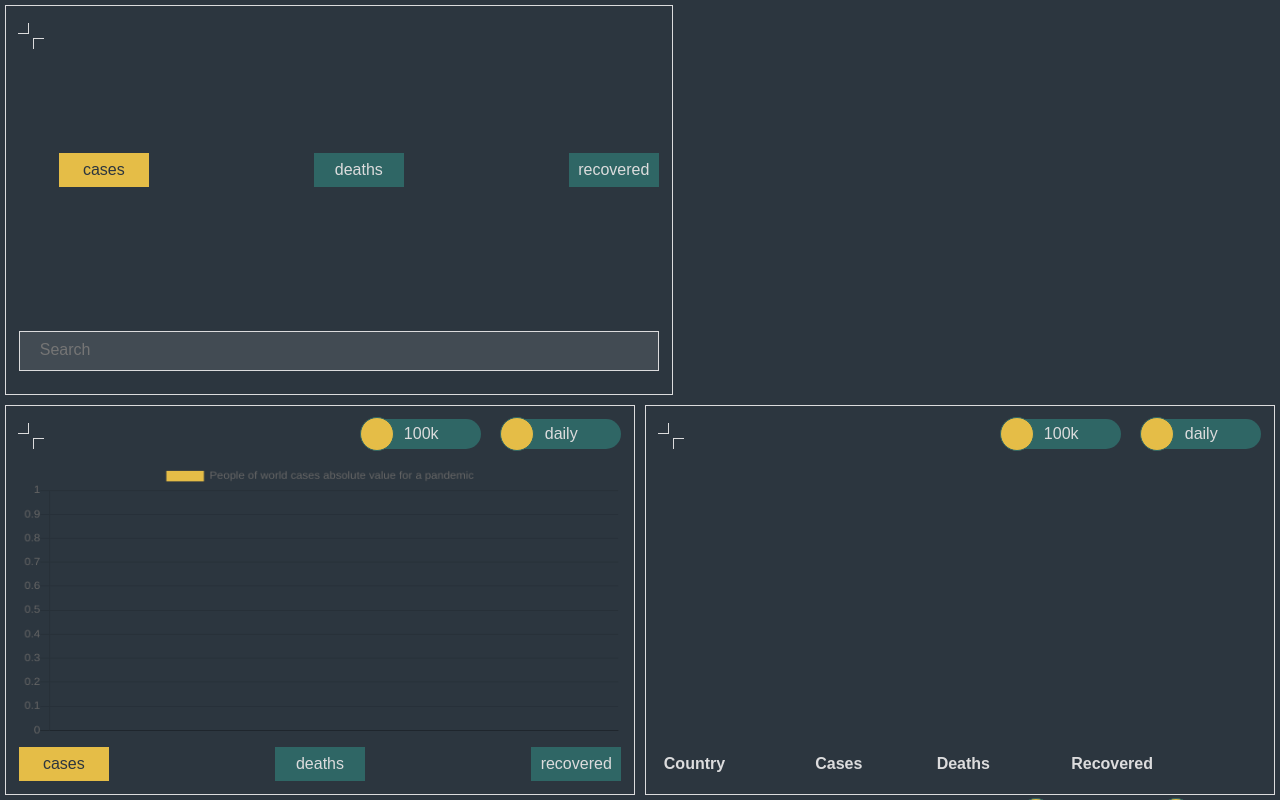
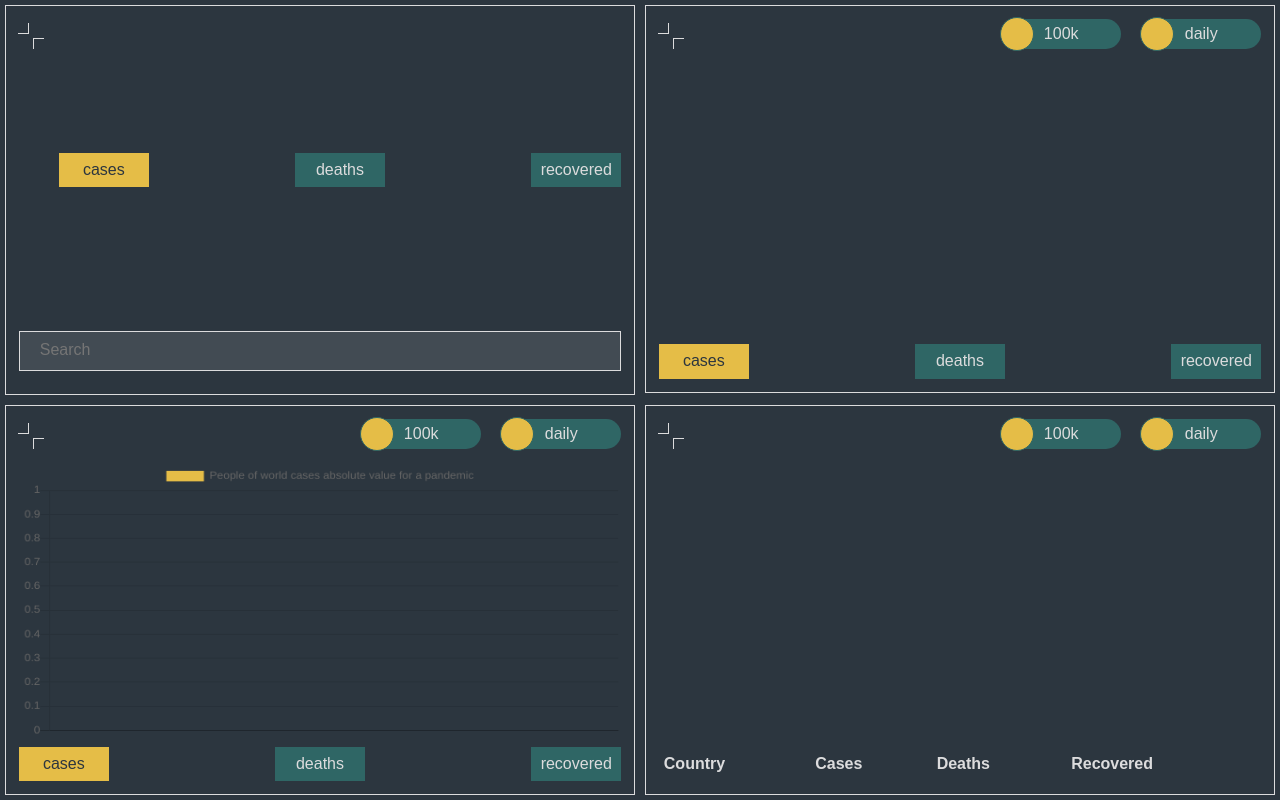
Before and after one commit to vi-voe/covid-dashboard, a website built with webpack: page src/index.html in a window 1280 px wide. Built offline with nearby package versions, Linux system fonts and the light colour scheme; no server answers.

Commit message:
feat: add map to layout

```diff
--- a/src/components/map/map.js
+++ b/src/components/map/map.js
@@ -2,6 +2,7 @@ import './map.scss';
 import initMap from './initMap';
 import Trigger from '../trigger/trigger';
 import Tabs from '../tabs/tabs';
+import ResizeBtn from '../resize-btn/resizeBtn';
 
 class Map {
   constructor() {
@@ -11,9 +12,13 @@ class Map {
 
     this.mapContainer = document.createElement('div');
     this.mapContainer.id = 'mapContainer';
+    this.mapContainer.classList.add('resize-bl');
 
     this.map = document.createElement('div');
     this.map.id = 'map';
+
+    this.resizeBtn = new ResizeBtn();
+    this.resizeBtn.render(this.mapContainer);
 
     const triggerWrap = document.createElement('div');
     triggerWrap.classList.add('trigger-wrap');
@@ -37,7 +42,7 @@ class Map {
   }
 
   render() {
-    document.querySelector('.container').appendChild(this.mapContainer);
+    document.querySelector('#top').appendChild(this.mapContainer);
     this.mapListener();
   }
 
--- a/src/components/map/map.scss
+++ b/src/components/map/map.scss
@@ -1,9 +1,10 @@
 #map {
-  height: 80%;
+  height: calc(100% - 80px);
   width: 100%;
 }
 
 #mapContainer {
-  height: 100%;
+  height: calc(100% - 40px);
   width: 100%;
+  max-width: calc(100vw - 40px);
 }
```
